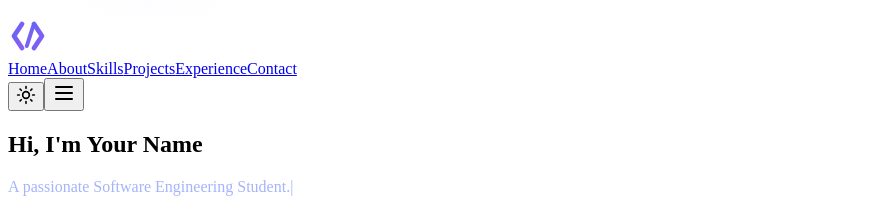
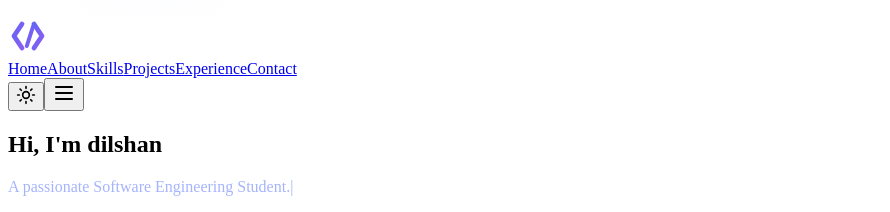
Before and after one commit to dilshandevxx/About-me, a React (Create React App) app: page / in a window 1280 px wide. Shown: the part 1140-1352 px from the top of the page, without its empty margins (0-890 px from the left). Built offline with nearby package versions, Linux system fonts and the light colour scheme.

Commit message:
add dilshan to footer section

```diff
--- a/src/App.js
+++ b/src/App.js
@@ -281,7 +281,7 @@ const App = () => {
               >
                 Hi, I'm{" "}
                 <span className="text-indigo-600 dark:text-indigo-400">
-                  Your Name
+                  dilshan
                 </span>
               </motion.h1>
               <motion.div
```
